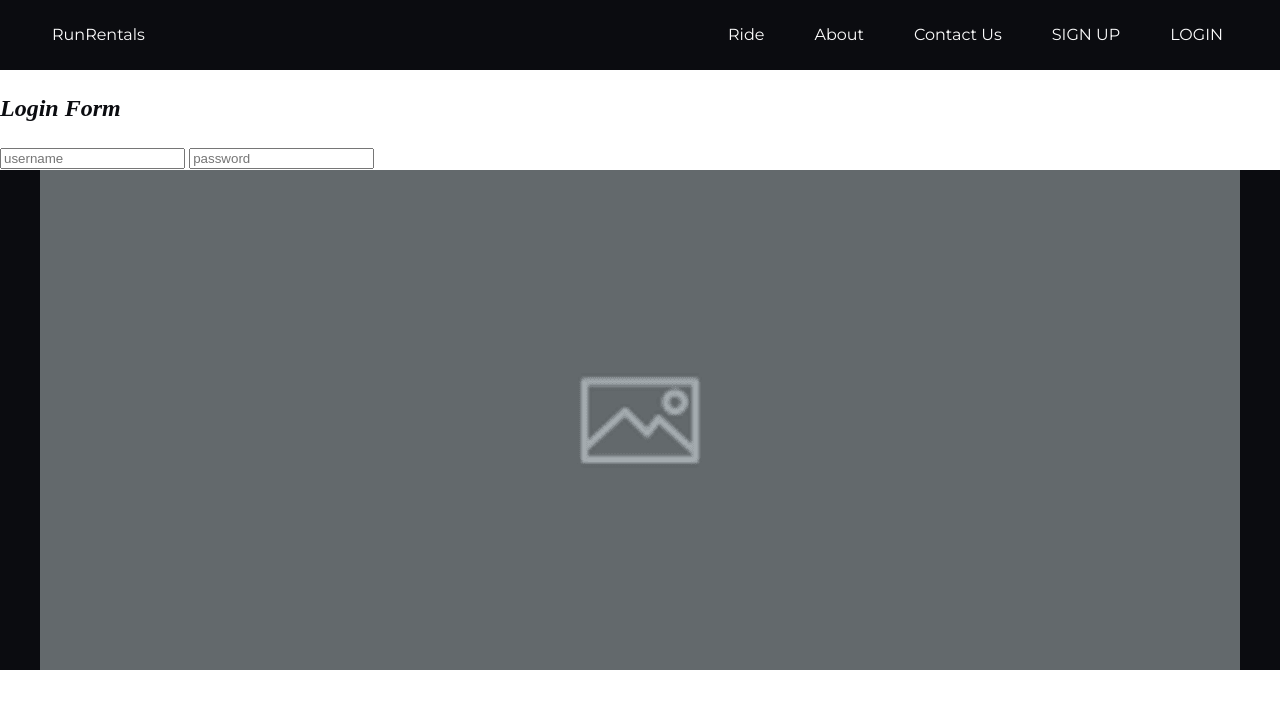
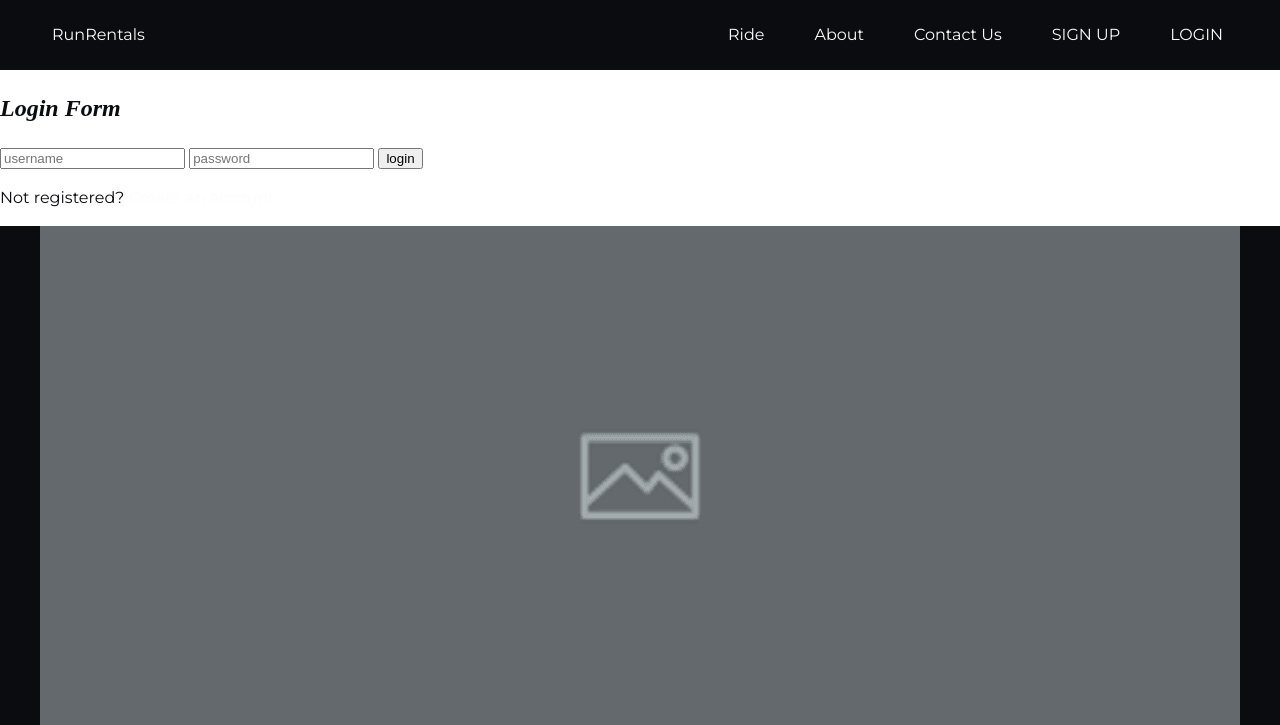
Before and after one commit to Aranarora/DGL123-Project-Aran-Arora, a PHP site: page / in a window 1280 px wide. Shown: the top 725 px of the page. Run offline with PHP 8.4, Linux system fonts and the light colour scheme; some web fonts are replaced.

Commit message:
Add button to login and a message if user not signup

```diff
--- a/views/partials/nav.php
+++ b/views/partials/nav.php
@@ -24,8 +24,9 @@
       <h2>Login Form</h2>
         <form class="login-form">
         <input type="text" id="field-1" type="text" placeholder="username"/>
-        <input type="text" id="field-1" type="password" placeholder="password"/>
-
+        <input type="password" id="field-1" type="password" placeholder="password"/>
+          <button class="form-wrapper-button">login</button>
+          <p class="message">Not registered? <a href="#">Create an account</a></p>
         </form>
         </div>
       </div>
```
